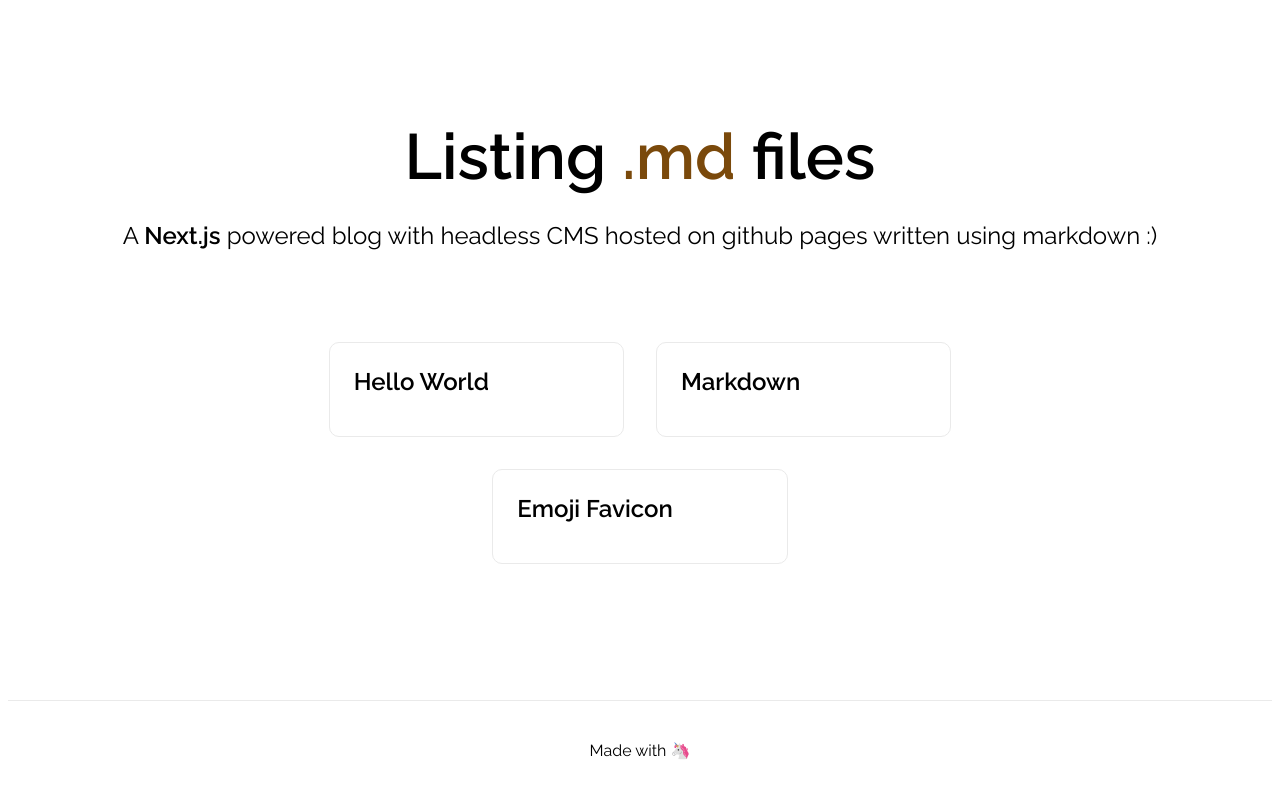
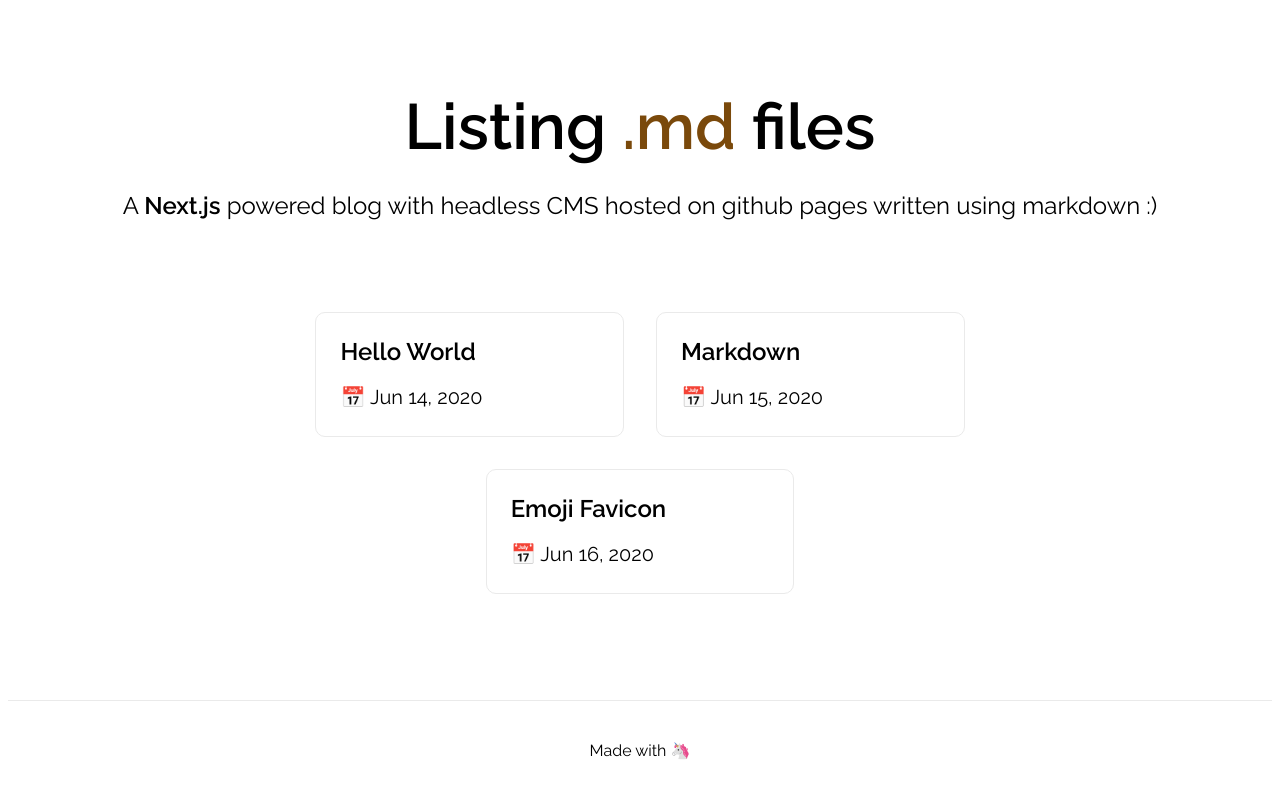
Before and after one commit to steffincodes/devlog, a Next.js app: page /blog in a window 1280 px wide. Built offline with nearby package versions, Linux system fonts and the light colour scheme.

Commit message:
Cleanup 🧽 and Added date 📅 to posts listing

```diff
--- a/pages/blog.js
+++ b/pages/blog.js
@@ -13,23 +13,28 @@ const Home = ({ slug }) => (
     </Head>
 
     <main>
-      <h1 className="title">Listing <a href="https://github.com/steffin-codes/devlog/tree/master/posts">.md</a> files</h1>
+      <h1 className="title">
+        Listing{" "}
+        <a href="https://github.com/steffin-codes/devlog/tree/master/posts">
+          .md
+        </a>{" "}
+        files
+      </h1>
 
       <p className="description">
-        A <strong>Next.js</strong> powered blog with headless CMS hosted on github pages written
-        using markdown :)
+        A <strong>Next.js</strong> powered blog with headless CMS hosted on
+        github pages written using markdown :)
       </p>
 
       <div className="grid">
         {slug.map((slug) => {
           return (
-            // <div key={slug}>
-            <Link href={"/blog/" + slug}>
+            <Link href={"/blog/" + slug} key={slug}>
               <a className="card">
                 <h3>{titleCase(slug.split("-").slice(1).join(" "))}</h3>
+                <p>📅 {convertToDate(slug.split("-")[0])}</p>
               </a>
             </Link>
-            // </div>
           );
         })}
       </div>
@@ -202,4 +207,27 @@ function titleCase(str) {
     .join(" ");
 }
 
+function convertToDate(str) {
+  const MONTHS = [
+    "Jan",
+    "Feb",
+    "Mar",
+    "Apr",
+    "May",
+    "Jun",
+    "Jul",
+    "Aug",
+    "Sep",
+    "Oct",
+    "Nov",
+    "Dec",
+  ];
+  var year = str.slice(0, 4);
+  var month = MONTHS[Number(str.slice(4, 6)) - 1];
+  var date = str.slice(6);
+  console.log(year, month, date, Number(str.slice(4, 6)));
+
+  return month + " " + date + ", " + year;
+}
+
 export default Home;
```
Also changed, not shown: posts/20200615-markdown.md (+1 -1 lines).
